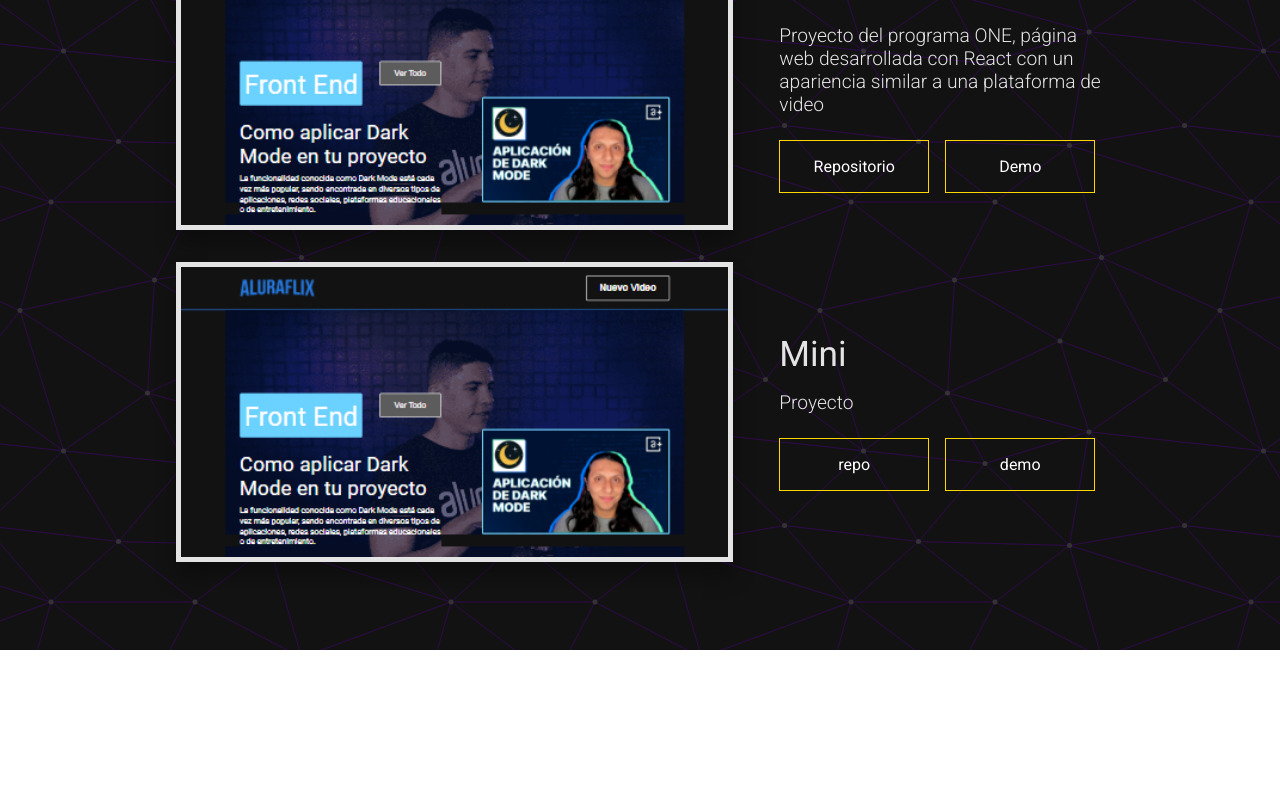
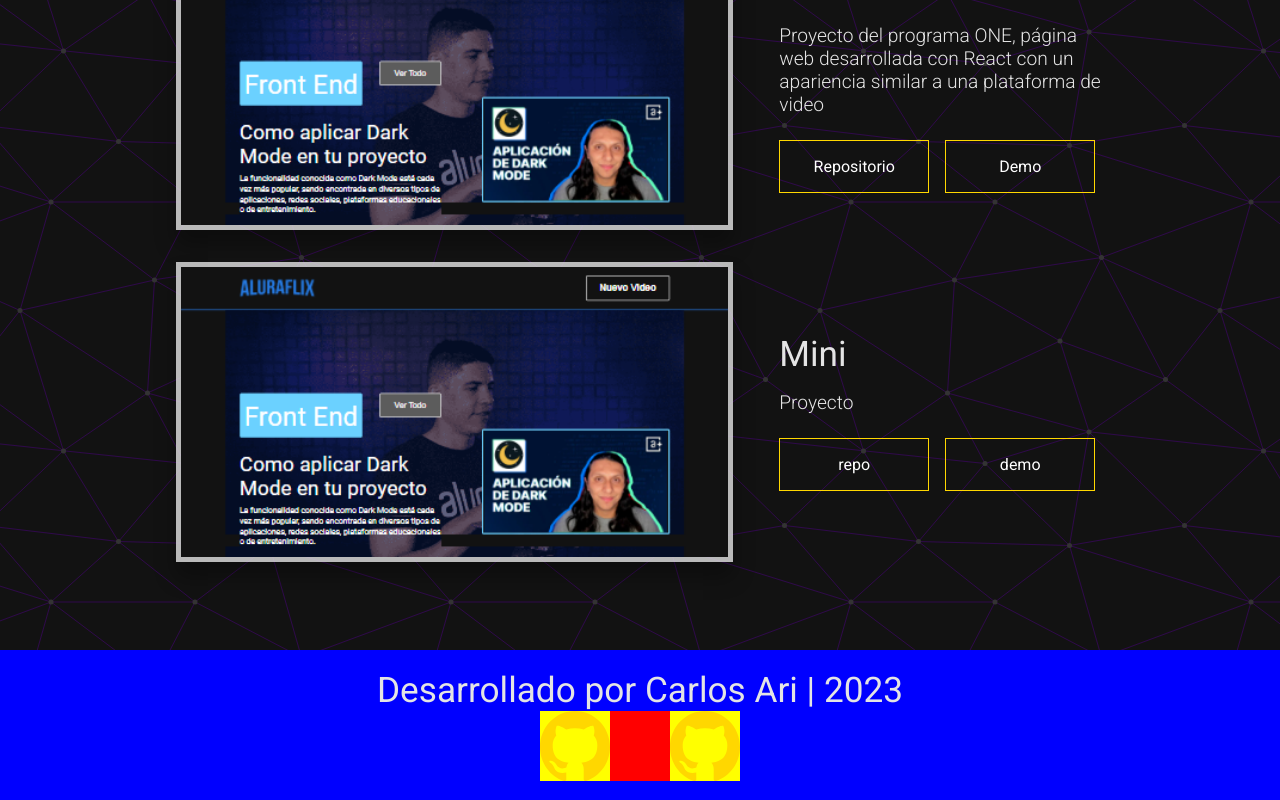
Before and after one commit to FreddyCA/Portafolio-React, a React (Vite) app: page / in a window 1280 px wide. Shown: the part 3189-3989 px from the top of the page. Before the commit the page ends 3839 px from the top, so only its background shows below. Built offline with nearby package versions, Linux system fonts and the light colour scheme.

Commit message:
footer add

```diff
--- a/src/App.jsx
+++ b/src/App.jsx
@@ -6,6 +6,7 @@ import Skills from "./sections/Skills/Skills";
 import Hobbies from "./sections/Hobbies/Hobbies";
 import Academic from "./sections/Academic/Academic";
 import ExpProf from "./sections/ExpProf/ExpProf";
+import Footer from "./sections/Footer/Footer";
 
 const App = () => {
   return (
@@ -18,6 +19,9 @@ const App = () => {
       <Hobbies></Hobbies>
       <Academic></Academic>
       <ExpProf></ExpProf>
+
+
+      <Footer></Footer>
     </>
   );
 };
--- a/src/components/ExpProfImg/ExpProfImg.jsx
+++ b/src/components/ExpProfImg/ExpProfImg.jsx
@@ -2,10 +2,10 @@ import styled from "styled-components";
 import AluraFlixImg from "../../assets/exp/aluraflix.png";
 
 const ExpProfSpanStyle = styled.span`
-  background-color: white;
+  /* background-color: white; */
   height: 300px;
   width: 60%;
-  border: 5px solid var(--color--textoPrincipal);
+  border: 5px solid rgb(228, 228, 228, 0.8);
   box-shadow: 0 15px 20px rgba(0, 0, 0, 0.3);
   transition: all 400ms ease;
   box-sizing: border-box;
@@ -17,7 +17,6 @@ const ExpProfSpanStyle = styled.span`
   }
 `;
 
-// continuar, cambiar borde mas opaco
 const ExpProfImgStyle = styled.img`
   width: 100%;
   transform: 0;
--- /dev/null
+++ b/src/sections/Footer/Footer.jsx
@@ -0,0 +1,41 @@
+import styled from "styled-components";
+import Subtitle from "../../components/Subtitle/Subtitle";
+import IconFooter from "../../assets/svg/github.svg"
+
+const FooterStyle = styled.div`
+width: 100%;
+height: 150px;
+background-color: blue;
+display: flex;
+flex-direction: column;
+justify-content: center;
+align-items: center;
+`
+
+const FooterIconContentStyle = styled.div`
+width: 200px;
+height: 70px;
+background-color: red;
+display: flex;
+justify-content: space-between;
+`
+
+const FooterIcon = styled.img`
+background-color: yellow;
+height: 100%;
+`
+
+
+
+const Footer = () => {
+
+    return <FooterStyle>
+        <Subtitle>Desarrollado por Carlos Ari | 2023</Subtitle>
+        <FooterIconContentStyle>
+            <FooterIcon src={IconFooter} alt="icon" />
+            <FooterIcon src={IconFooter} alt="icon" />
+        </FooterIconContentStyle>
+    </FooterStyle>
+}
+
+export default Footer
```
